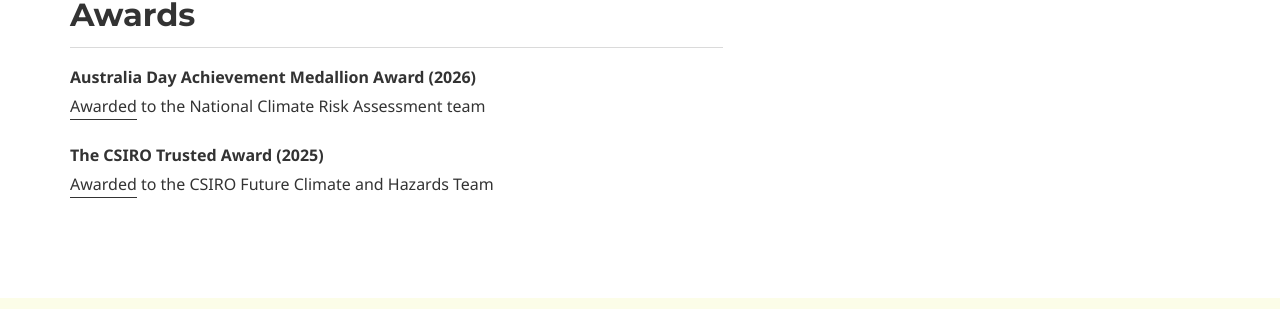
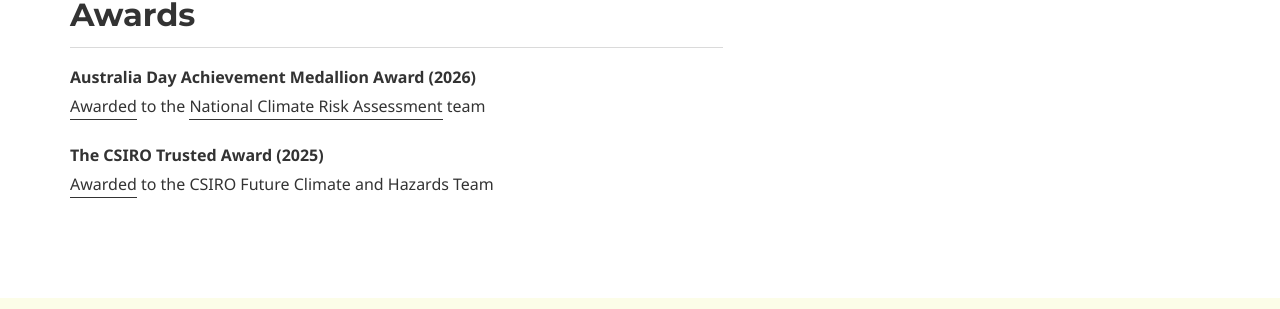
Before and after one commit to DamienIrving/damienirving.github.io, a Jekyll site: the page built from experience.md, in a window 1280 px wide and 900 px high, scrolled down 2194 px. Shown: the part 286-595 px from the top of the window. Built offline with Jekyll 4.4.1, drawn with Linux system fonts in a browser that asks for light colours; some web fonts are replaced; part of the change alters nothing that is shown.

```diff
--- a/experience.md
+++ b/experience.md
@@ -84,7 +84,7 @@ CSIRO (2009-2012)
 ## Awards
 
 **Australia Day Achievement Medallion Award (2026)**
-[Awarded](https://my.csiro.au/News/All-staff/2026/February/Australia-Day-Honours-2026) to the National Climate Risk Assessment team
+[Awarded](https://my.csiro.au/News/All-staff/2026/February/Australia-Day-Honours-2026) to the [National Climate Risk Assessment](https://www.acs.gov.au/pages/national-climate-risk-assessment) team
 
 **The CSIRO Trusted Award (2025)**
 [Awarded](https://www.csiro.au/en/about/csiro-awards) to the CSIRO Future Climate and Hazards Team
```
